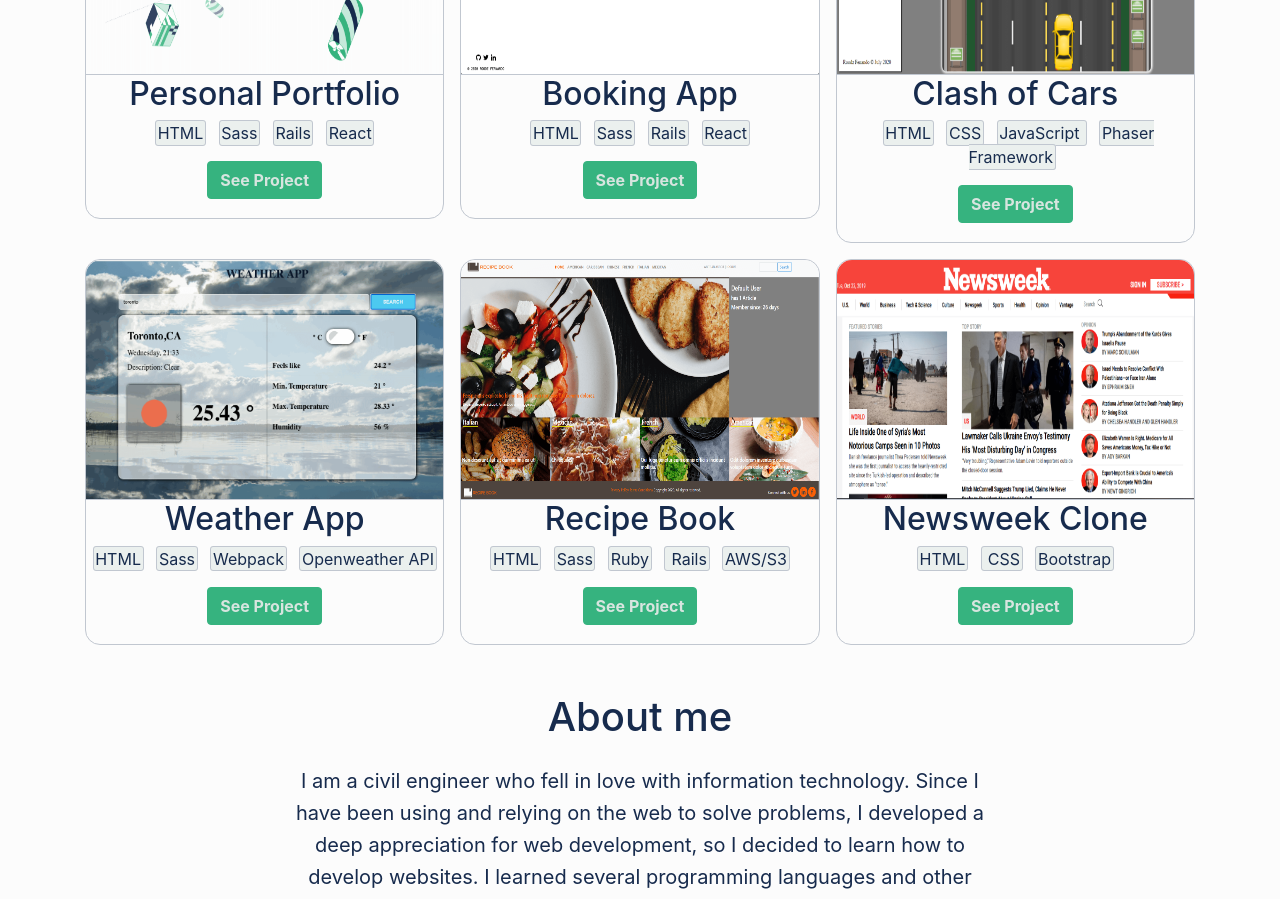
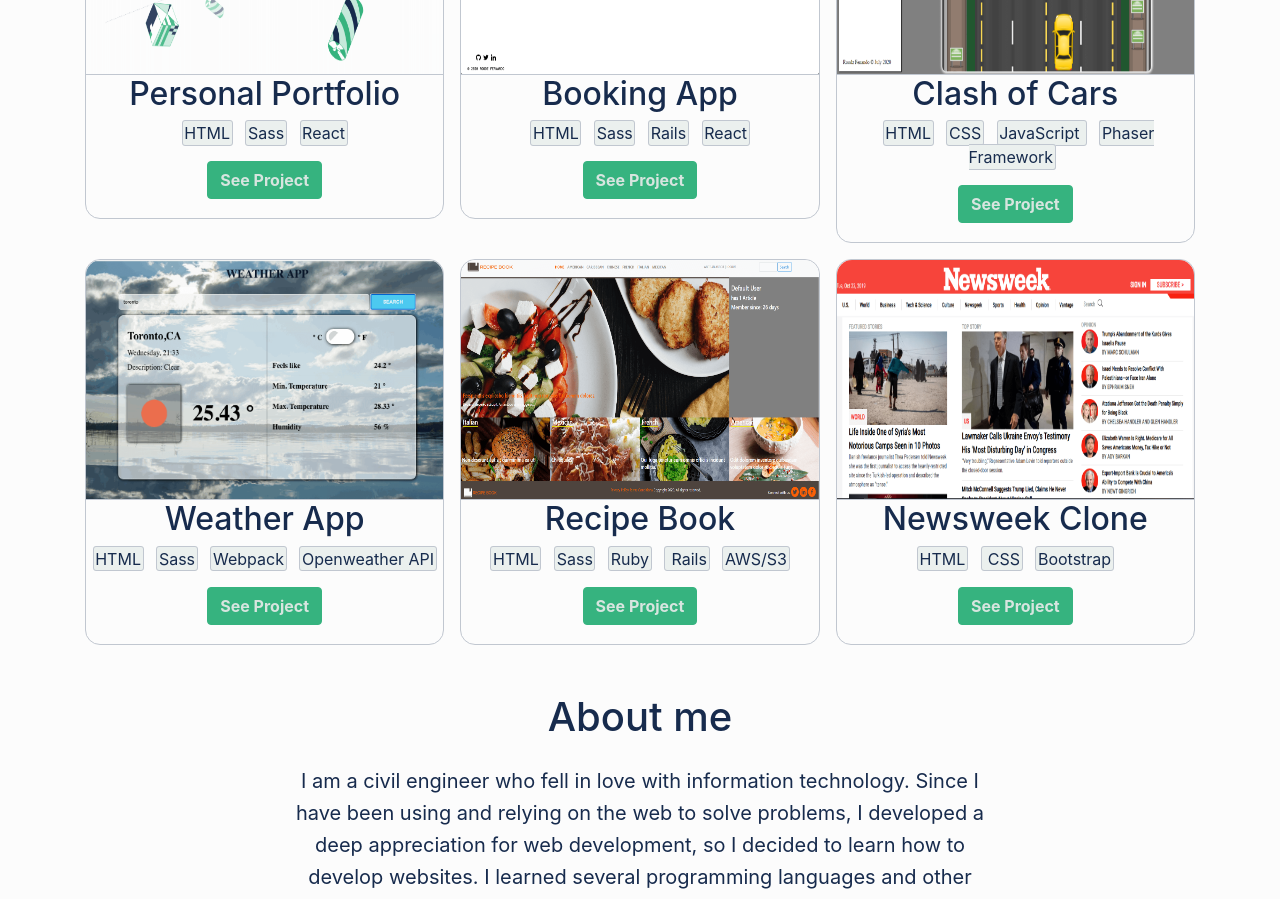
Before and after one commit to RoodzFernando/RoodzFernando.github.io, a React (Create React App) app: page / in a window 1280 px wide. Shown: the part 1040-1939 px from the top of the page. Built offline with nearby package versions, Linux system fonts and the light colour scheme.

Commit message:
Remove unnecessary dependencies

```diff
--- a/src/index.js
+++ b/src/index.js
@@ -2,8 +2,6 @@ import React from 'react';
 import ReactDOM from 'react-dom';
 import reportWebVitals from './reportWebVitals';
 import AppRoutes from './routers/AppRoutes';
-import { Provider } from 'react-redux'
-import { store } from './redux/redux';
 import 'bootstrap/dist/css/bootstrap.min.css'
 // import 'bootstrap/dist//js/bootstrap.bundle.min.js'
 import './styles/styles.scss';
@@ -24,9 +22,7 @@ import './styles/components/devices.scss';
 
 ReactDOM.render(
   <React.StrictMode>
-    <Provider store={store}>
       <AppRoutes />
-    </Provider>
   </React.StrictMode>,
   document.getElementById('root')
 );
--- a/src/redux/redux.js
+++ b/src/redux/redux.js
@@ -1,16 +1,17 @@
-import { createStore } from 'redux';
+// import { createStore } from 'redux';
 // initial state
-const initialState = {
-  loading: false,
-  projects: [],
-  msg: ''
-}
+// const initialState = {
+//   loading: false,
+//   projects: [],
+//   msg: ''
+// }
 // Actions
-const projectRequestStart = 'PROJECT_REQUEST_START'
-const projectRequestSuccess = 'PROJECT_REQUEST_SUCCESS'
-const projectRequestFail = 'PROJECT_REQUEST_FAIL'
-const projectDelete = 'DELETE_PROJECT'
+// const projectRequestStart = 'PROJECT_REQUEST_START'
+// const projectRequestSuccess = 'PROJECT_REQUEST_SUCCESS'
+// const projectRequestFail = 'PROJECT_REQUEST_FAIL'
+// const projectDelete = 'DELETE_PROJECT'
 // Actions generators
+/*
 export const requestStart = () => {
   return {
     type: projectRequestStart
@@ -38,8 +39,7 @@ export const deleteProject = msg => {
   }
 }
 
-// const projectRequestSuccess = 'PROJECT_REQUEST_SUCCESS'
-// reducer needs state and action
+
 const projectsReducer = (state = initialState, action) => {
   switch(action.type) {
     case projectRequestStart:
@@ -69,5 +69,6 @@ const projectsReducer = (state = initialState, action) => {
       return state
   }
 }
+*/
 // create store needs the reducer
-export let store = createStore(projectsReducer)
+// export let store = createStore(projectsReducer)
--- a/src/services/api.js
+++ b/src/services/api.js
@@ -1,4 +1,4 @@
-import axios from 'axios';
+/* import axios from 'axios';
 import {
   requestStart,
   requestFail,
@@ -121,3 +121,5 @@ response.data.data.tags.map(tag =>(tagValue.push(tag.tag)))
     })
     })
 }
+
+*/
--- a/src/services/projects.json
+++ b/src/services/projects.json
@@ -22,13 +22,6 @@
                 "project_id": 38,
                 "created_at": "2021-01-13T20:08:54.337Z",
                 "updated_at": "2021-01-13T20:08:54.337Z"
-            },
-            {
-                "id": 97,
-                "tag": "Rails",
-                "project_id": 38,
-                "created_at": "2021-01-13T20:08:54.548Z",
-                "updated_at": "2021-01-13T20:08:54.548Z"
             },
             {
                 "id": 98,
```
Also changed, not shown: 1 other file (tests, documents, lock files or other folders).
